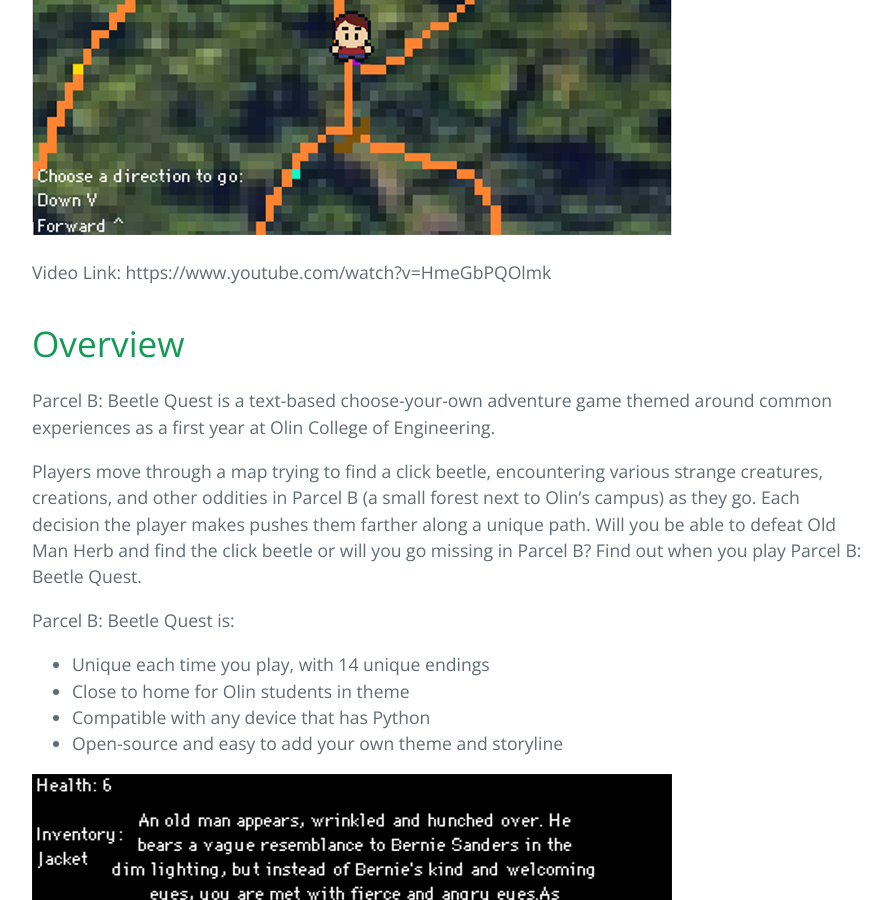
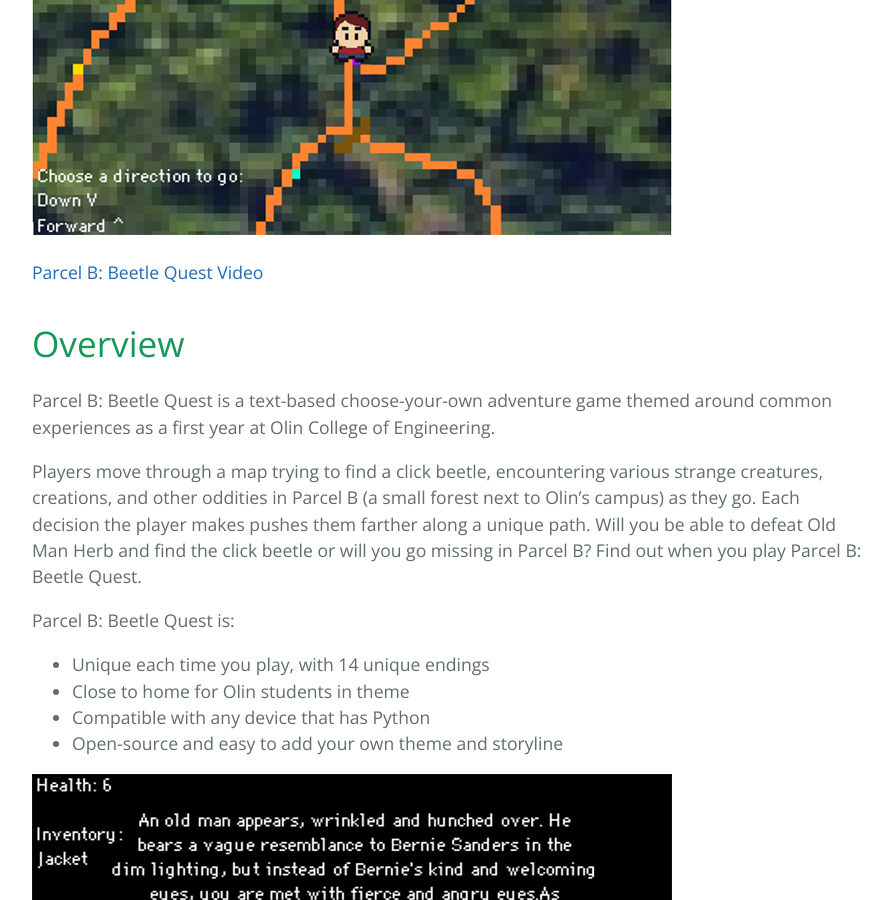
Before and after one commit to mbelanger0/parcel-b-beetle-quest, a Jekyll site: the page built from docs/index.md, in a window 1280 px wide and 900 px high, scrolled down 578 px. Shown: the whole window, without its empty margins (192-1083 px from the left). Built offline with Jekyll 4.4.1, drawn with Linux system fonts in a browser that asks for light colours.

Commit message:
Made video link clickable.

```diff
--- a/docs/index.md
+++ b/docs/index.md
@@ -4,7 +4,7 @@
 
 ![](images/map-scene.PNG)
 
-Video Link: https://www.youtube.com/watch?v=HmeGbPQOlmk
+[Parcel B: Beetle Quest Video](https://www.youtube.com/watch?v=HmeGbPQOlmk)
 
 # Overview
 
```
